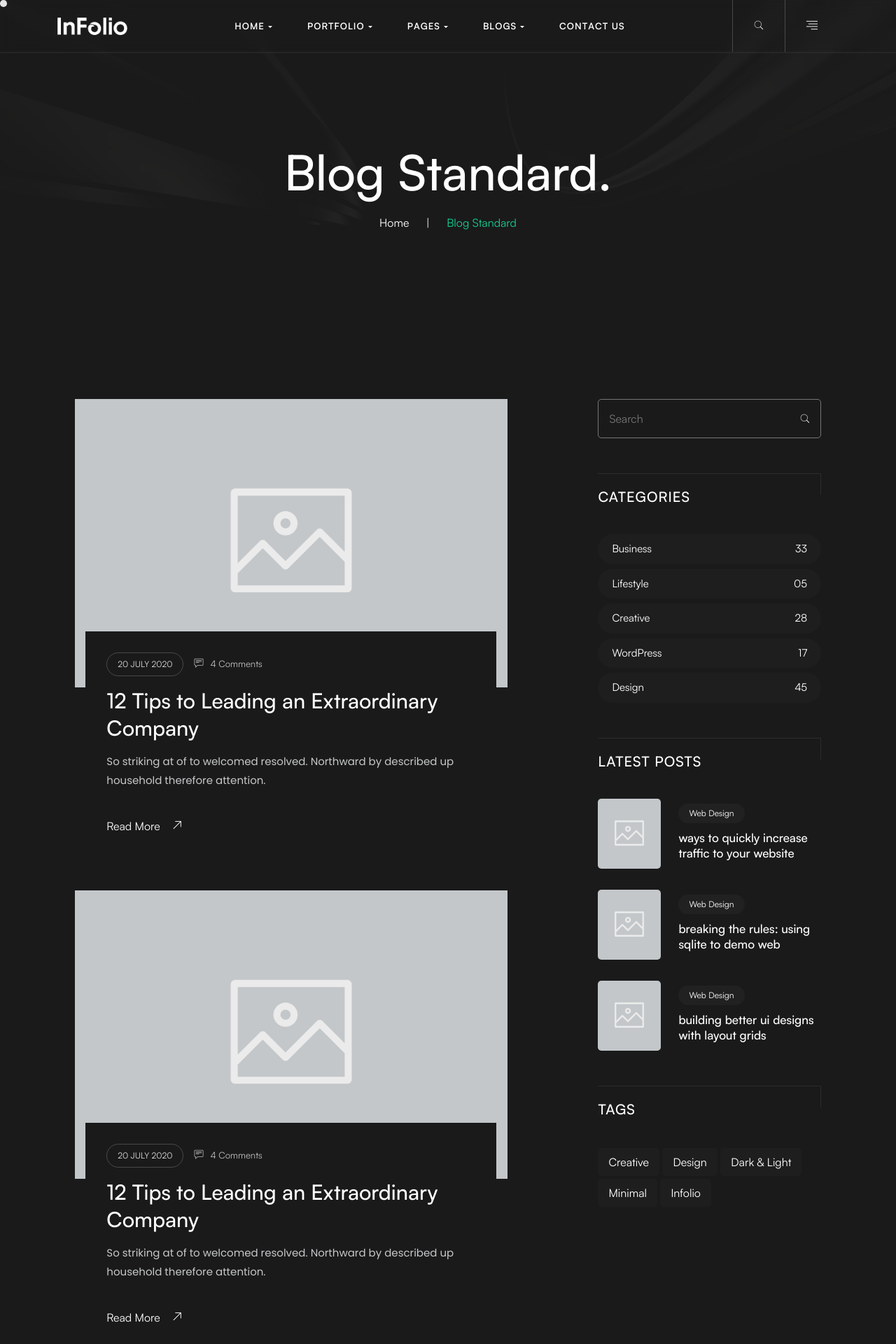
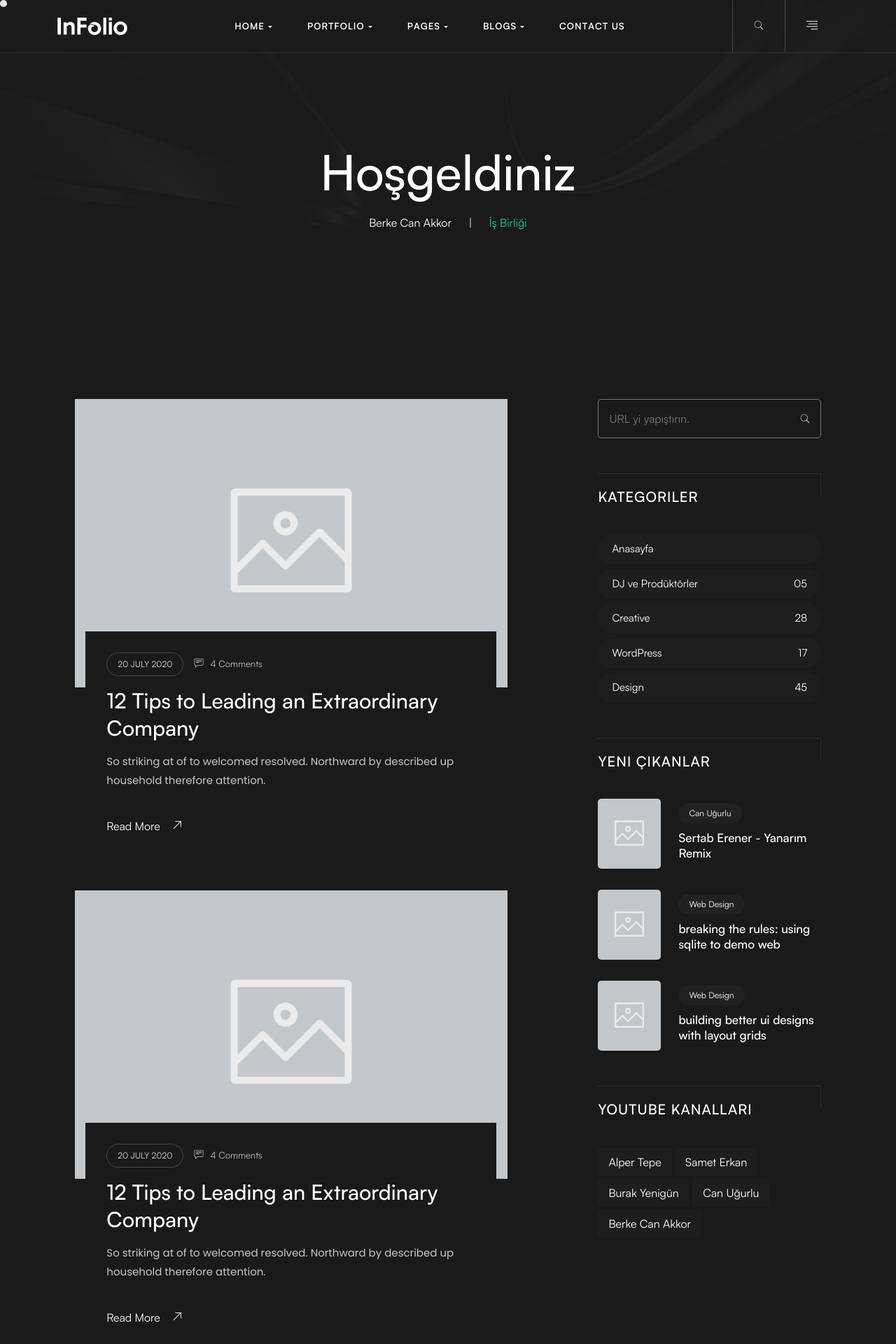
Before and after one commit to berkecanakkor/youtube-mp3-downloader, a Django app: page / in a window 1280 px wide. Shown: the top 1920 px of the page at 70% size. Run offline with Django 4.2, Linux system fonts and the light colour scheme; some libraries are stand-ins or nearby versions; some web fonts are replaced.

Commit message:
anasyafada bazı değişiklikler

```diff
--- a/youtube/templates/index.html
+++ b/youtube/templates/index.html
@@ -626,15 +626,15 @@
 
                 <!-- ==================== Start Header ==================== -->
 
-                <header class="page-header bg-img section-padding" data-background="assets/imgs/header/bg1.jpg"
+                <header class="page-header bg-img section-padding" data-background="{% static "assets/imgs/header/bg1.jpg" %}"
                     data-overlay-dark="9">
                     <div class="container pt-100">
                         <div class="text-center">
-                            <h1>Blog Standard.</h1>
+                            <h1>Hoşgeldiniz</h1>
                             <div class="mt-15">
-                                <a href="home-main.html">Home</a>
+                                <a href="https://instagram.com/beerkecanakkor">Berke Can Akkor</a>
                                 <span class="padding-rl-20">|</span>
-                                <span class="main-color">Blog Standard</span>
+                                <span class="main-color">İş Birliği</span>
                             </div>
                         </div>
                     </div>
@@ -653,7 +653,7 @@
                                 <div class="md-mb80">
                                     <div class="item mb-50">
                                         <div class="img">
-                                            <img src="assets/imgs/blog/blog1.jpg" alt="">
+                                            <img src="{% static "assets/imgs/blog/blog1.jpg" %}" alt="">
                                         </div>
                                         <div class="content main-bg">
                                             <div class="d-flex align-items-center mb-15">
@@ -673,7 +673,7 @@
                                     </div>
                                     <div class="item mb-50">
                                         <div class="img">
-                                            <img src="assets/imgs/blog/blog2.jpg" alt="">
+                                            <img src="{% static "assets/imgs/blog/blog2.jpg" %}" alt="">
                                         </div>
                                         <div class="content main-bg">
                                             <div class="d-flex align-items-center mb-15">
@@ -693,7 +693,7 @@
                                     </div>
                                     <div class="item">
                                         <div class="img">
-                                            <img src="assets/imgs/blog/blog4.jpg" alt="">
+                                            <img src="{% static "assets/imgs/blog/blog4.jpg" %}" alt="">
                                         </div>
                                         <div class="content main-bg">
                                             <div class="d-flex align-items-center mb-15">
@@ -716,18 +716,18 @@
                             <div class="col-lg-4">
                                 <div class="sidebar">
                                     <div class="search-box">
-                                        <input type="text" name="search-post" placeholder="Search">
+                                        <input type="text" name="search-post" placeholder="URL yi yapıştırın.">
                                         <span class="icon pe-7s-search"></span>
                                     </div>
                                     <div class="widget catogry">
-                                        <h6 class="title-widget">Categories</h6>
+                                        <h6 class="title-widget">Kategoriler</h6>
                                         <ul class="rest">
                                             <li>
-                                                <span><a href="blog-list.html">Business</a></span>
-                                                <span class="ml-auto">33</span>
+                                                <span><a href="{% url "index" %}">Anasayfa</a></span>
+                                                <span class="ml-auto"></span>
                                             </li>
                                             <li>
-                                                <span><a href="blog-list.html">Lifestyle</a></span>
+                                                <span><a href="blog-list.html">DJ ve Prodüktörler</a></span>
                                                 <span class="ml-auto">05</span>
                                             </li>
                                             <li>
@@ -745,32 +745,26 @@
                                         </ul>
                                     </div>
                                     <div class="widget last-post-thum">
-                                        <h6 class="title-widget">latest Posts</h6>
+                                        <h6 class="title-widget">Yeni Çıkanlar</h6>
                                         <div class="item d-flex align-items-center">
                                             <div>
                                                 <div class="img">
                                                     <a href="blog-list.html">
-                                                        <img src="assets/imgs/blog/c1.jpg" alt="">
-                                                        <span class="date">
-                                                            <span>14 / <br> sep</span>
-                                                        </span>
+                                                        <img src="{% static "assets/imgs/blog/c1.jpg" %}" alt="">
                                                     </a>
                                                 </div>
                                             </div>
                                             <div class="cont">
-                                                <span class="tag"><a href="blog-list.html">Web Design</a></span>
-                                                <h6><a href="blog-list.html">ways to quickly increase traffic to your
-                                                        website</a></h6>
+                                                <span class="tag"><a href="blog-list.html">Can Uğurlu</a></span>
+                                                <h6><a href="blog-list.html">Sertab Erener - Yanarım Remix
+                                                        </a></h6>
                                             </div>
                                         </div>
                                         <div class="item d-flex align-items-center">
                                             <div>
                                                 <div class="img">
                                                     <a href="blog-list.html">
-                                                        <img src="assets/imgs/blog/c2.jpg" alt="">
-                                                        <span class="date">
-                                                            <span>14 / <br> sep</span>
-                                                        </span>
+                                                        <img src="{% static "assets/imgs/blog/c2.jpg" %}" alt="">
                                                     </a>
                                                 </div>
                                             </div>
@@ -784,10 +778,7 @@
                                             <div>
                                                 <div class="img">
                                                     <a href="blog-list.html">
-                                                        <img src="assets/imgs/blog/c3.jpg" alt="">
-                                                        <span class="date">
-                                                            <span>14 / <br> sep</span>
-                                                        </span>
+                                                        <img src="{% static "assets/imgs/blog/c3.jpg" %}" alt="">
                                                     </a>
                                                 </div>
                                             </div>
@@ -799,13 +790,13 @@
                                         </div>
                                     </div>
                                     <div class="widget tags">
-                                        <h6 class="title-widget">Tags</h6>
+                                        <h6 class="title-widget">YouTube Kanalları</h6>
                                         <div>
-                                            <a href="blog-list.html">Creative</a>
-                                            <a href="blog-list.html">Design</a>
-                                            <a href="blog-list.html">Dark & Light</a>
-                                            <a href="blog-list.html">Minimal</a>
-                                            <a href="blog-list.html">Infolio</a>
+                                            <a href="blog-list.html">Alper Tepe</a>
+                                            <a href="blog-list.html">Samet Erkan</a>
+                                            <a href="blog-list.html">Burak Yenigün</a>
+                                            <a href="blog-list.html">Can Uğurlu</a>
+                                            <a href="blog-list.html">Berke Can Akkor</a>
                                         </div>
                                     </div>
                                 </div>
@@ -829,23 +820,17 @@
                         <div class="row pb-30 bord-thin-bottom">
                             <div class="col-lg-5">
                                 <div class="logo icon-img-120">
-                                    <img src="assets/imgs/logo-light.png" alt="">
+                                    <img src="{% static "assets/imgs/logo-light.png" %}" alt="">
                                 </div>
                             </div>
                             <div class="col-lg-7">
                                 <div class="social-media d-flex justify-content-end">
                                     <ul class="rest d-flex align-items-center fz-14">
-                                        <li class="hover-this cursor-pointer">
-                                            <a href="#0" class="hover-anim"><i class="fab fa-facebook-f mr-10"></i> Facebook</a>
+                                        <li class="hover-this cursor-pointer ml-50">
+                                            <a href="https://www.linkedin.com/in/berkecanakkor" class="hover-anim"><i class="fab fa-linkedin-in mr-10"></i> LinkedIn</a>
                                         </li>
                                         <li class="hover-this cursor-pointer ml-50">
-                                            <a href="#0" class="hover-anim"><i class="fab fa-dribbble mr-10"></i> Dribbble</a>
-                                        </li>
-                                        <li class="hover-this cursor-pointer ml-50">
-                                            <a href="#0" class="hover-anim"><i class="fab fa-linkedin-in mr-10"></i> LinkedIn</a>
-                                        </li>
-                                        <li class="hover-this cursor-pointer ml-50">
-                                            <a href="#0" class="hover-anim"><i class="fab fa-instagram mr-10"></i> Instagram</a>
+                                            <a href="https://instagram.com/beerkecanakkor" class="hover-anim"><i class="fab fa-instagram mr-10"></i> Instagram</a>
                                         </li>
                                     </ul>
                                 </div>
@@ -856,23 +841,23 @@
                                 <div class="call-action">
                                     <h2 class="d-slideup wow fz-60 fw-600">
                                         <span class="sideup-text">
-                                            <span class="up-text">Have a project in mind?</span>
+                                            <span class="up-text">İş Birliği İçin</span>
                                         </span>
                                         <span class="sideup-text">
                                             <span class="up-text underline"><a href="page-contact3.html"
-                                                    class="main-color">Let’s
-                                                    get to work.</a></span>
+                                                    class="main-color">Hadi Bana
+                                                    Ulaşın!</a></span>
                                         </span>
                                     </h2>
                                     <div class="info mt-80 d-flex align-items-center">
                                         <div>
                                             <a href="#0" class="butn butn-md butn-bord-thin radius-30">
-                                                <span class="text">Support@Website.com</span>
+                                                <span class="text">berkecan2323@icloud.com</span>
                                             </a>
                                         </div>
                                         <div>
                                             <a href="#0" class="butn butn-md butn-bord-thin radius-30 ml-30">
-                                                <span class="text">+2 456 (343) 24 45</span>
+                                                <span class="text">+90 (533) 884 58 53</span>
                                             </a>
                                         </div>
                                     </div>
@@ -880,37 +865,34 @@
                             </div>
                             <div class="col-lg-4 offset-lg-1 bord-left">
                                 <div class="column">
-                                    <h6 class="sub-title mb-30">Useful Links</h6>
+                                    <h6 class="sub-title mb-30">İş Birlikleri</h6>
                                     <div class="row">
                                         <div class="col-6">
                                             <ul class="rest fz-14">
                                                 <li class="mb-15">
-                                                    <a href="page-about3.html">About</a>
+                                                    <a href="page-about3.html">Abdullah Demir</a>
                                                 </li>
                                                 <li class="mb-15">
-                                                    <a href="page-services.html">Services</a>
+                                                    <a href="page-services.html">Alper Tepe</a>
                                                 </li>
                                                 <li class="mb-15">
-                                                    <a href="blog-list2.html">Blog</a>
+                                                    <a href="blog-list2.html">Burak Yenigün</a>
                                                 </li>
                                                 <li>
-                                                    <a href="page-contact3.html">Contact</a>
+                                                    <a href="page-contact3.html">Samet Erkan</a>
                                                 </li>
                                             </ul>
                                         </div>
                                         <div class="col-6">
                                             <ul class="rest fz-14">
                                                 <li class="mb-15">
-                                                    <a href="page-FAQS.html">FAQS</a>
+                                                    <a href="page-FAQS.html">Berke Can Akkor</a>
                                                 </li>
                                                 <li class="mb-15">
-                                                    <a href="page-about2.html">Term & Conditions</a>
-                                                </li>
-                                                <li class="mb-15">
-                                                    <a href="page-about2.html">Privacy policy</a>
+                                                    <a href="page-about2.html">Ozan Akçiçek</a>
                                                 </li>
                                                 <li>
-                                                    <a href="page-about2.html">Help</a>
+                                                    <a href="page-about2.html">Can Uğurlu</a>
                                                 </li>
                                             </ul>
                                         </div>
@@ -929,9 +911,9 @@
                             </div>
                         </div>
                         <div class="text-center pt-30 pb-30 main-bg mt-80">
-                            <p class="fz-14">© 2023 InFolio is Proudly Powered by <span class="underline main-color"><a
-                                        href="https://themeforest.net/user/ui-themez"
-                                        target="_blank">UI-ThemeZ</a></span></p>
+                            <p class="fz-14">© 2025 Berke Can Akkor Tüm Hakları Saklıdır. <span class="underline main-color"><a
+                                        href="https://instagram.com/beerkecanakkor"
+                                        target="_blank">BerkeCanAkkor</a></span></p>
                         </div>
                     </div>
                 </div>
```
Also changed, not shown: 2 other files.
